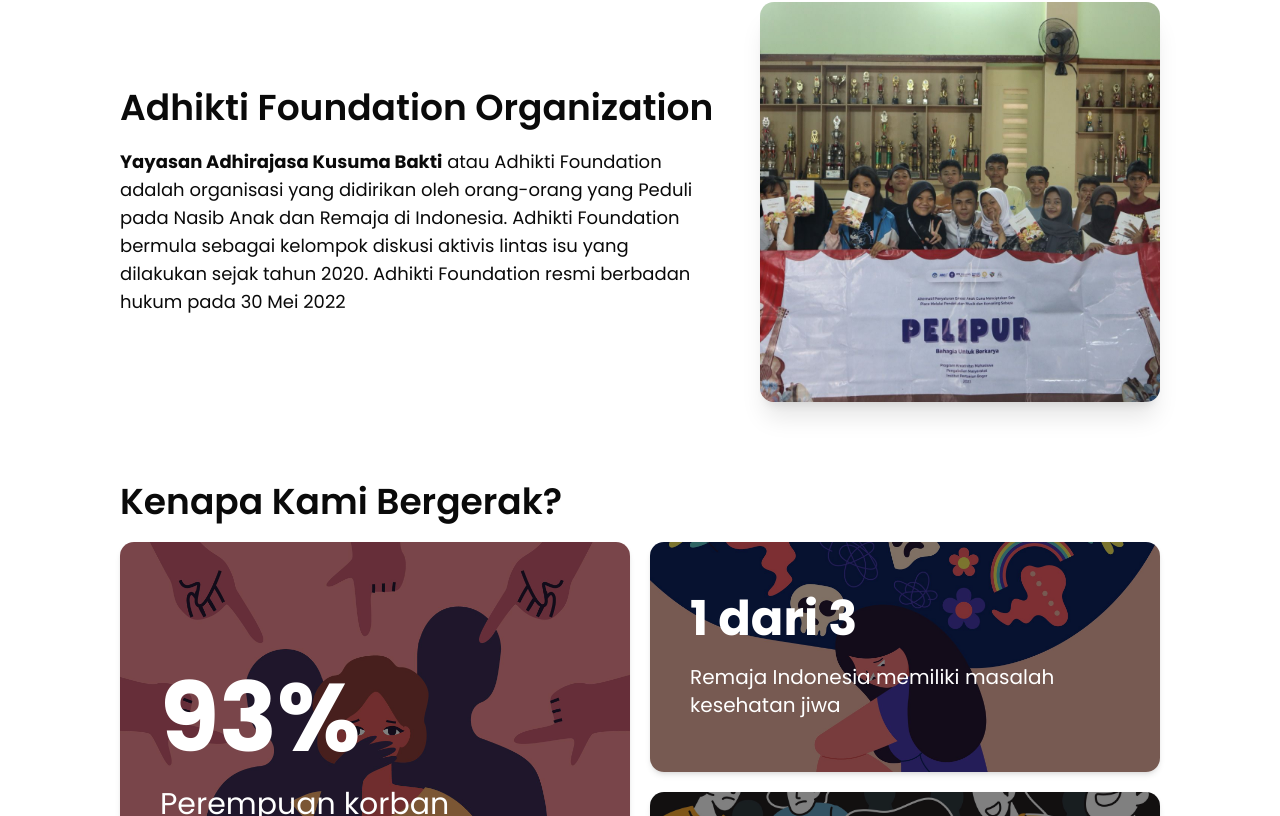
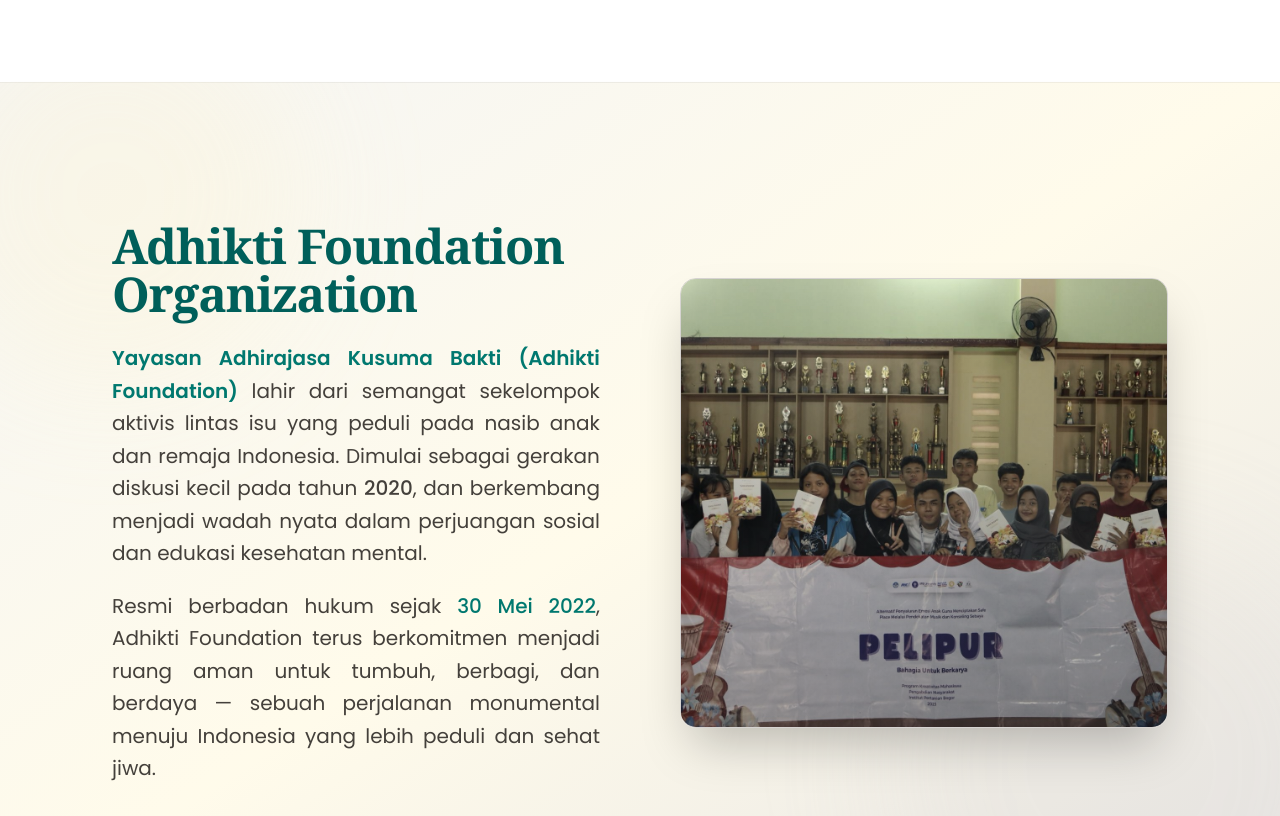
Before and after one commit to portoarco/adhikti-foundation-frontend, a Next.js app: page / in a window 1280 px wide. Shown: the part 1144-1960 px from the top of the page. Built offline with nearby package versions, Linux system fonts and the light colour scheme.

Commit message:
Update Styling

```diff
--- a/src/app/components/AboutUs.tsx
+++ b/src/app/components/AboutUs.tsx
@@ -1,28 +1,63 @@
+"use client";
+
 import Image from "next/image";
+import { motion } from "motion/react";
 
 export default function AboutUs() {
   return (
-    <section className="flex gap-x-10 items-center px-30 py-10">
-      <div id="intro">
-        <h1 className="text-4xl font-semibold">
+    <section className="relative w-full overflow-hidden bg-gradient-to-br from-stone-100 via-amber-50 to-stone-200 py-35 px-6 md:px-16 lg:px-28 shadow-lg inset-shadow-2xs ">
+      {/* Subtle background glow for depth */}
+      <div className="absolute -top-20 -left-20 w-96 h-96 bg-amber-100/40 rounded-full blur-3xl opacity-60" />
+      <div className="absolute -bottom-20 -right-20 w-[30rem] h-[30rem] bg-stone-300/30 rounded-full blur-3xl opacity-60" />
+
+      <div className="relative z-10 flex flex-col lg:flex-row items-center gap-12 lg:gap-20">
+        {/* Left Content */}
+        <motion.div
+          initial={{ opacity: 0, x: -40 }}
+          whileInView={{ opacity: 1, x: 0 }}
+          transition={{ duration: 0.9, ease: "easeOut" }}
+          viewport={{ once: true }}
+          className="lg:w-1/2 text-center lg:text-left"
+        >
+          <h1 className="text-4xl md:text-5xl font-serif font-bold text-teal-800 mb-6 tracking-tight">
             Adhikti Foundation Organization
           </h1>
-        <p className="text-lg mt-5">
-          <strong>Yayasan Adhirajasa Kusuma Bakti</strong> atau Adhikti
-          Foundation adalah organisasi yang didirikan oleh orang-orang yang
-          Peduli pada Nasib Anak dan Remaja di Indonesia. Adhikti Foundation
-          bermula sebagai kelompok diskusi aktivis lintas isu yang dilakukan
-          sejak tahun 2020. Adhikti Foundation resmi berbadan hukum pada 30 Mei
-          2022
+          <p className="text-lg md:text-xl text-stone-700 leading-relaxed text-justify">
+            <span className="font-semibold text-teal-700">
+              Yayasan Adhirajasa Kusuma Bakti (Adhikti Foundation)
+            </span>{" "}
+            lahir dari semangat sekelompok aktivis lintas isu yang peduli pada
+            nasib anak dan remaja Indonesia. Dimulai sebagai gerakan diskusi
+            kecil pada tahun <span className="font-medium">2020</span>, dan
+            berkembang menjadi wadah nyata dalam perjuangan sosial dan edukasi
+            kesehatan mental.
           </p>
-      </div>
-      <div className="relative w-500 h-100  overflow-hidden rounded-xl shadow-xl">
+          <p className="mt-5 text-lg md:text-xl text-stone-700 leading-relaxed text-justify">
+            Resmi berbadan hukum sejak{" "}
+            <span className="font-medium text-teal-700">30 Mei 2022</span>,
+            Adhikti Foundation terus berkomitmen menjadi ruang aman untuk
+            tumbuh, berbagi, dan berdaya — sebuah perjalanan monumental menuju
+            Indonesia yang lebih peduli dan sehat jiwa.
+          </p>
+        </motion.div>
+
+        {/* Right Image */}
+        <motion.div
+          initial={{ opacity: 0, scale: 0.9 }}
+          whileInView={{ opacity: 1, scale: 1 }}
+          transition={{ duration: 1, ease: "easeOut" }}
+          viewport={{ once: true }}
+          className="relative w-full lg:w-1/2 h-[380px] md:h-[450px] rounded-2xl overflow-hidden shadow-2xl border border-stone-300"
+        >
           <Image
             src="/assets/hero.jpg"
-          alt="hero-intro"
+            alt="Sejarah Adhikti Foundation"
             fill
-          className="object-cover"
+            priority
+            className="object-cover object-center brightness-90 sepia-[20%] contrast-105 transition-transform duration-700 hover:scale-105"
           />
+          <div className="absolute inset-0 bg-gradient-to-t from-stone-800/30 to-transparent" />
+        </motion.div>
       </div>
     </section>
   );
--- a/src/app/components/BannerCTA.tsx
+++ b/src/app/components/BannerCTA.tsx
@@ -1,19 +1,59 @@
+"use client";
+
 import { Button } from "@/components/ui/button";
+import { motion } from "framer-motion";
+import { Footprints, HandCoins } from "lucide-react";
 
 export default function BannerCTA() {
   return (
-    <section className="bg-blue-500/30 h-100 p-10 flex flex-col gap-15 justify-center">
-      <div>
-        <h1 className="text-center text-5xl font-semibold">
-          Mari Ambil Langkah Nyata, Kolaborasi Bersama
-        </h1>
-        <p className="text-center mt-3 text-xl">
-          Wujudkan kesehatan mental yang sehat bagi generasi penerus Indonesia
-        </p>
+    <section className="relative overflow-hidden py-24 px-6 sm:px-10 md:px-16 lg:px-24 bg-gradient-to-br from-teal-100 via-white to-teal-10 ">
+      {/* Background glow effects */}
+      <div className="absolute inset-0 pointer-events-none">
+        <div className="absolute -top-20 -left-20 w-80 h-80 bg-teal-300/40 rounded-full mix-blend-multiply filter blur-3xl opacity-40 animate-pulse" />
+        <div className="absolute -bottom-20 -right-20 w-96 h-96 bg-emerald-200/50 rounded-full mix-blend-multiply filter blur-3xl opacity-40 animate-pulse" />
       </div>
-      <div className="flex justify-center gap-5">
-        <Button>Mulai Berdonasi</Button>
-        <Button>Bergabung Bersama Kami</Button>
+
+      {/* Content */}
+      <div className="relative z-10 flex flex-col items-center justify-center gap-10 text-center max-w-4xl mx-auto">
+        <motion.h1
+          initial={{ opacity: 0, y: 30 }}
+          whileInView={{ opacity: 1, y: 0 }}
+          transition={{ duration: 0.8, ease: "easeOut" }}
+          viewport={{ once: true }}
+          className="text-4xl md:text-6xl font-bold text-gray-900 leading-tight"
+        >
+          Mari Ambil Langkah Nyata,{" "}
+          <span className="text-teal-600">Kolaborasi Bersama</span>
+        </motion.h1>
+
+        <motion.p
+          initial={{ opacity: 0, y: 20 }}
+          whileInView={{ opacity: 1, y: 0 }}
+          transition={{ delay: 0.2, duration: 0.8, ease: "easeOut" }}
+          viewport={{ once: true }}
+          className="text-lg md:text-xl text-gray-700 max-w-2xl"
+        >
+          Wujudkan kesehatan mental yang kuat dan seimbang bagi generasi muda
+          Indonesia melalui aksi nyata dan kepedulian bersama.
+        </motion.p>
+
+        <motion.div
+          initial={{ opacity: 0, y: 10 }}
+          whileInView={{ opacity: 1, y: 0 }}
+          transition={{ delay: 0.3, duration: 0.8 }}
+          viewport={{ once: true }}
+          className="flex flex-col sm:flex-row justify-center gap-5 mt-4"
+        >
+          <Button className="bg-gradient-to-r from-teal-600 to-emerald-600 hover:from-teal-700 hover:to-emerald-700 text-white text-lg font-medium px-10 py-6 rounded-full shadow-lg hover:shadow-xl transition-all duration-300 cursor-pointer">
+            <HandCoins /> Mulai Berdonasi
+          </Button>
+          <Button
+            variant="outline"
+            className="border-2 border-teal-600 text-teal-700 hover:bg-teal-50 text-lg font-medium px-10 py-6 rounded-full transition-all duration-300 cursor-pointer"
+          >
+            <Footprints /> Bergabung Bersama Kami
+          </Button>
+        </motion.div>
       </div>
     </section>
   );
--- a/src/app/components/JoinUs.tsx
+++ b/src/app/components/JoinUs.tsx
@@ -1,7 +1,9 @@
+"use client";
 import { Button } from "@/components/ui/button";
 import { Card, CardContent, CardHeader, CardTitle } from "@/components/ui/card";
 import { Input } from "@/components/ui/input";
 import { Check, Users } from "lucide-react";
+import { motion } from "motion/react";
 
 const benefits = [
   {
@@ -52,14 +54,22 @@
           <h1 className="text-3xl  font-medium  text-gray-800  mb-5">
             Apa yang kamu dapatkan?
           </h1>
-          <div className="grid grid-cols-2 gap-5 ">
+          <div className="grid grid-cols-2 gap-4">
             {benefits.map((b, idx) => (
-              <Card key={idx} className="w-full  py-4">
-                <CardContent className="flex gap-x-4 items-center">
-                  {b.icon}
-                  <p className="w-full font-medium">{b.desc}</p>
-                </CardContent>
-              </Card>
+              <motion.div
+                key={idx}
+                whileHover={{ scale: 1.03 }}
+                transition={{ duration: 0.2 }}
+              >
+                <Card className="py-4 bg-white/70 border-teal-100 shadow-md hover:shadow-lg transition-all">
+                  <CardContent className="flex gap-3 items-center">
+                    <div className="p-2 bg-teal-100 rounded-full">
+                      <Check className="size-5 text-teal-600" />
+                    </div>
+                    <p className="font-medium text-gray-700">{b.desc}</p>
+                  </CardContent>
+                </Card>
+              </motion.div>
             ))}
           </div>
         </div>
--- a/src/app/page.tsx
+++ b/src/app/page.tsx
@@ -25,7 +25,7 @@
       <Header />
       {/*  */}
       <main className="">
-        <section id="about-us">
+        <section id="about-us" className="py-30">
           <AboutUs />
         </section>
         <section className="pt-10 px-30 ">
```
Also changed, not shown: src/app/components/ConsultCTA.tsx (+55 -20 lines), src/app/components/WhyDonate.tsx (+44 -22 lines). Lines whose indentation alone changed are shown as unchanged.
